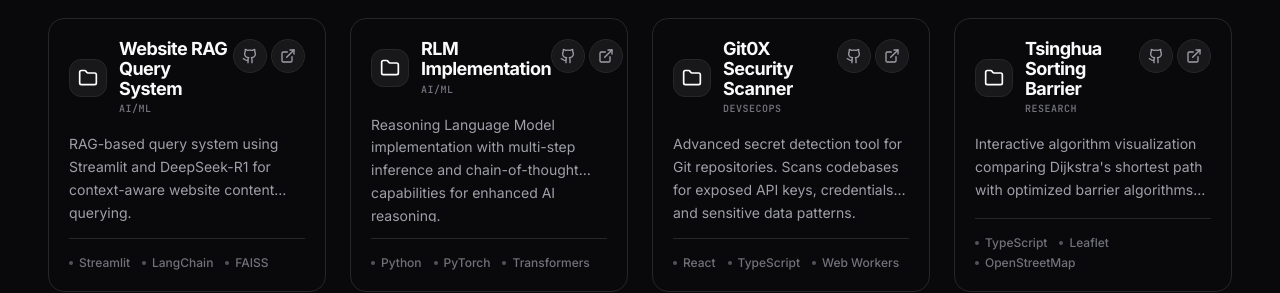
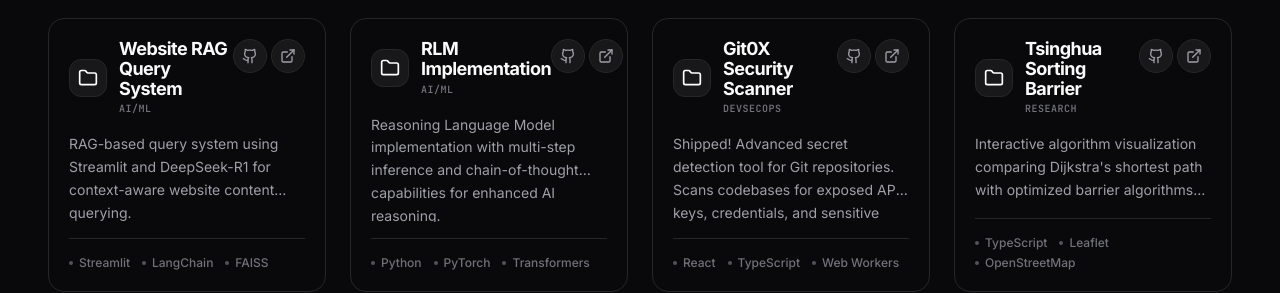
Before and after one commit to kushwahaamar-dev/portfolio, a React (Vite) app: page / in a window 1280 px wide. Shown: the part 4100-4393 px from the top of the page. Built offline with nearby package versions, Linux system fonts and the light colour scheme.

Commit message:
feat: pushed git0x building something new next

```diff
--- a/src/data/resume.ts
+++ b/src/data/resume.ts
@@ -86,7 +86,7 @@
     },
     {
       title: "Git0X Security Scanner",
-      description: "Advanced secret detection tool for Git repositories. Scans codebases for exposed API keys, credentials, and sensitive data patterns.",
+      description: "Shipped! Advanced secret detection tool for Git repositories. Scans codebases for exposed API keys, credentials, and sensitive data. Building something new next.",
       tech: ["React", "TypeScript", "Web Workers", "IndexedDB"],
       category: "DevSecOps",
       featured: false,
```
